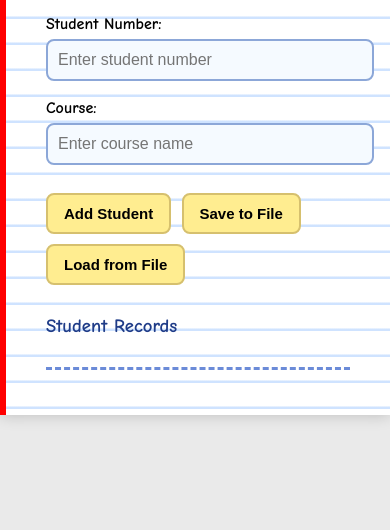
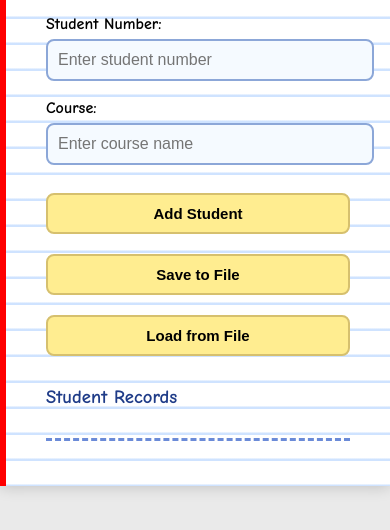
Before and after one commit to xnico09x/GROUP1, a plain HTML site: page index.html in a window 390 px wide. Shown: the part 246-776 px from the top of the page. Drawn offline with Linux system fonts and the light colour scheme.

Commit message:
Add files via upload

```diff
--- a/index.html
+++ b/index.html
@@ -15,7 +15,7 @@
     }
 
     .notebook {
-        max-width: 750px;
+        max-width: 550px;
         margin: 30px auto;
         background: white;
         padding: 30px 40px;
@@ -72,6 +72,29 @@
     button:hover {
         background: #ffe066;
     }
+    .button-group {
+    display: flex;
+    gap: 10px;
+    flex-wrap: wrap;
+    margin-top: 15px;
+}
+
+.button-group button {
+    flex: 1;
+    min-width: 150px;
+}
+
+/* Mobile Fix */
+@media (max-width: 600px) {
+    .button-group {
+        flex-direction: column;
+    }
+
+    .button-group button {
+        width: 100%;
+    }
+}
+
        .divider {
         border: none;
         border-top: 3px dashed #6b8bd8;
@@ -119,11 +142,14 @@
     </div>
 
     <!-- Action Buttons -->
+<div class="button-group">
     <button onclick="addStudent()">Add Student</button>
-     <button onclick="saveToFile()">Save to File</button>
+    <button onclick="saveToFile()">Save to File</button>
+    <button onclick="document.getElementById('fileInput').click()">Load from File</button>
+</div>
 
-    <input type="file" id="fileInput" accept=".txt" onchange="loadFromFile(event)">
-    <button onclick="document.getElementById('fileInput').click()">Load from File</button>
+<input type="file" id="fileInput" accept=".txt" onchange="loadFromFile(event)">
+
     <!-- Records Section -->
     <div id="records-section">
         <h3>Student Records</h3>
```
